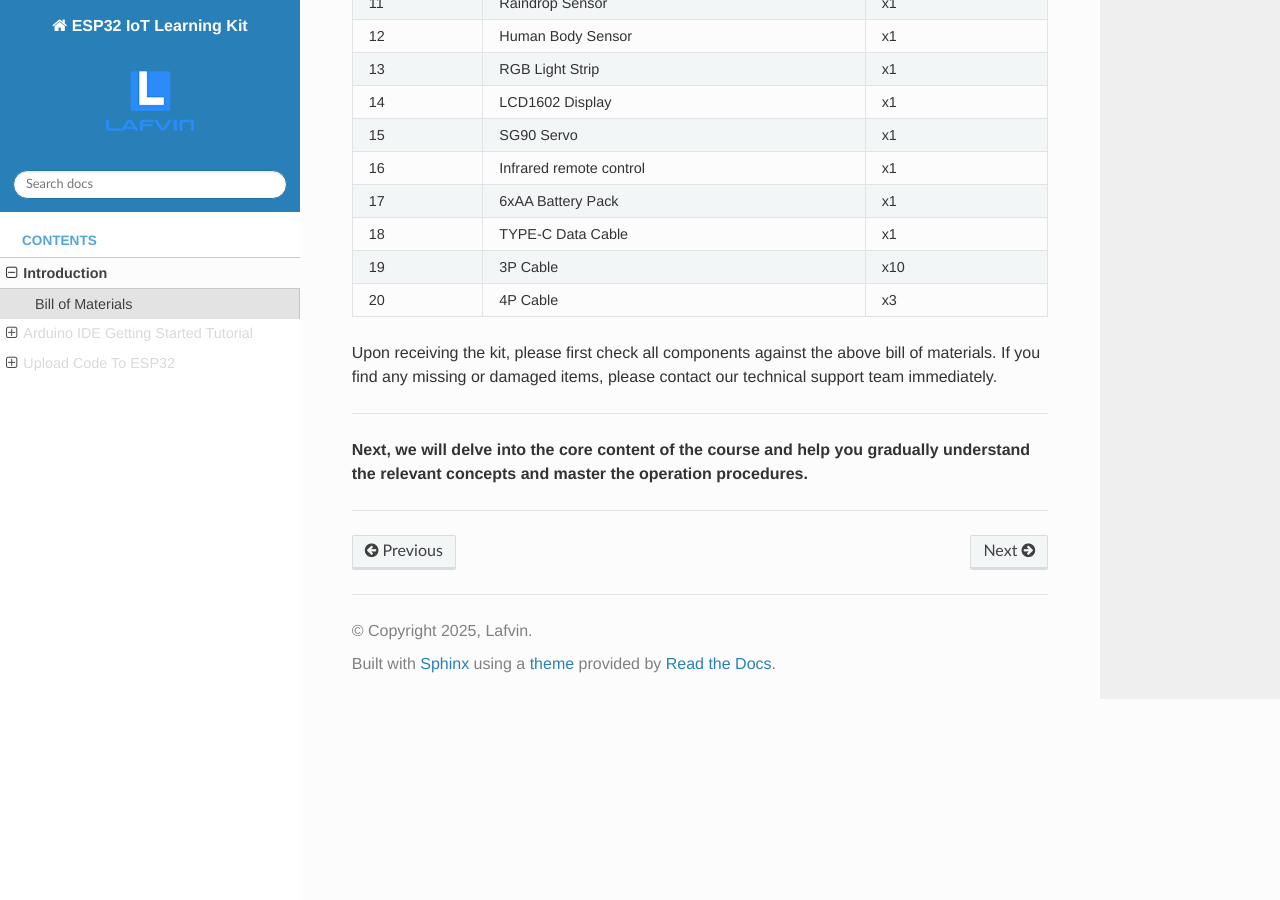
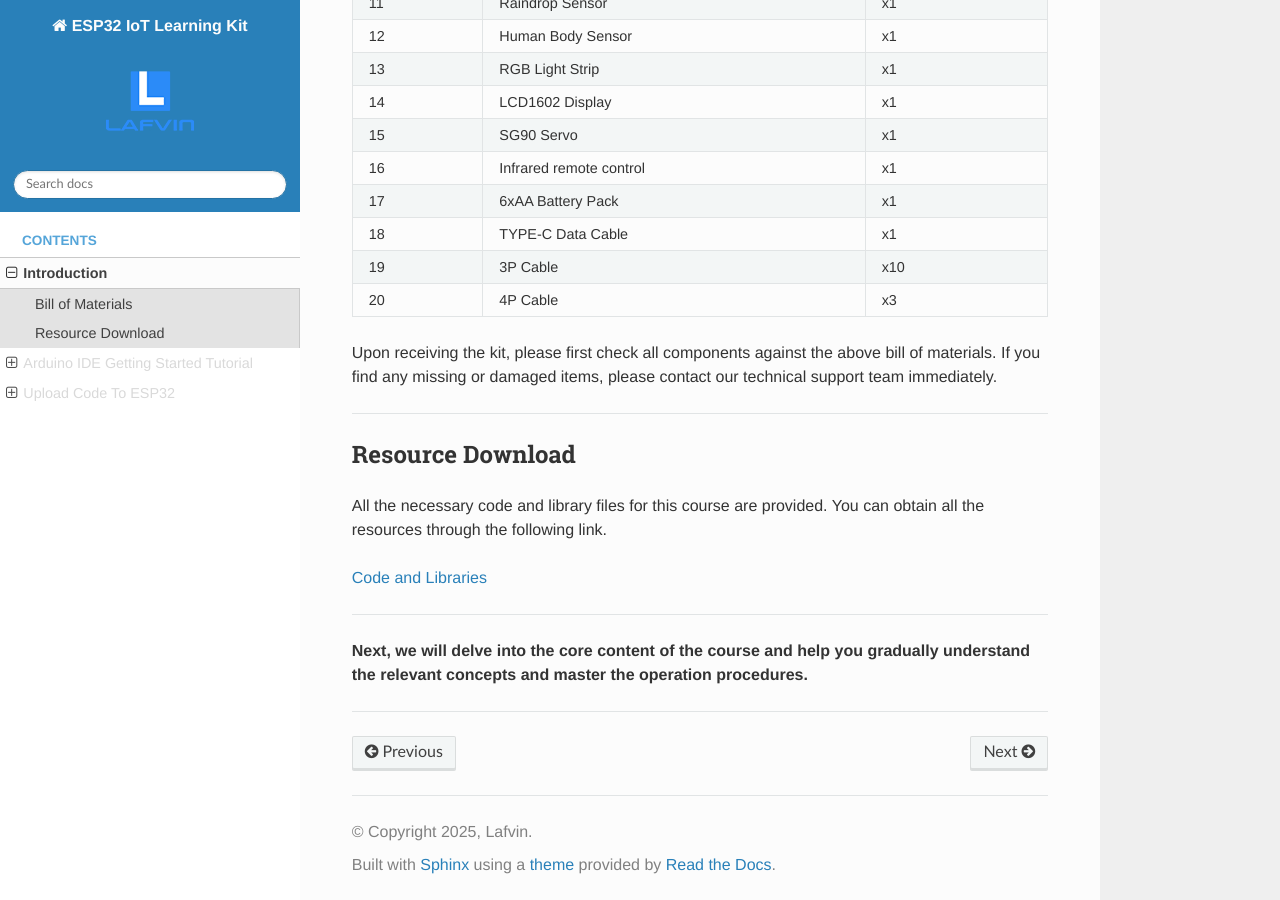
Before and after one commit to COLA508/esp32_IOT_Learning_Kit, a Sphinx documentation site: the page built from docs/source/Introduction.rst, in a window 1280 px wide and 900 px high, scrolled down 2191 px. Built offline with Sphinx 7.4.7 and the Read the Docs theme 3.1.0, drawn with Linux system fonts in a browser that asks for light colours; before the commit the page ends 2890 px from its top, so only the background shows below that.

Commit message:
Update Introduction.rst

```diff
--- a/docs/source/Introduction.rst
+++ b/docs/source/Introduction.rst
@@ -122,6 +122,15 @@ Upon receiving the kit, please first check all components against the above bill
 
 ----
 
+Resource Download
+-----------------
+
+All the necessary code and library files for this course are provided. You can obtain all the resources through the following link.
+
+`Code and Libraries <https://www.dropbox.com/scl/fo/syf1zstu58f4xlcld2nss/ACJOi93PcIafo5yGabrprDA?rlkey=hoc2undykymrxac7z8nclpk9u&st=el86zaw9&dl=1>`_
+
+----
+
 **Next, we will delve into the core content of the course and help you gradually understand the relevant concepts and master the operation procedures.**
 
 ----
```
